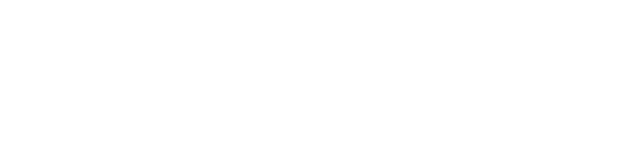
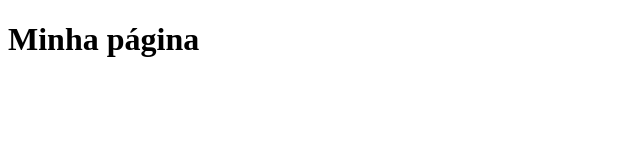
Before and after one commit to f-nely/introducao-javascript, a plain HTML site: page introducao-javascript/index.html in a window 1280 px wide. Shown: the whole page, without its empty margins (0-640 px from the left). Drawn offline with Linux system fonts and the light colour scheme.

Commit message:
Criando tag h1

```diff
--- a/introducao-javascript/index.html
+++ b/introducao-javascript/index.html
@@ -7,6 +7,8 @@
 
     <body>
 
+        <h1>Minha página</h1>
+
         <script src="js/main.js"></script>
     </body>
 
```
